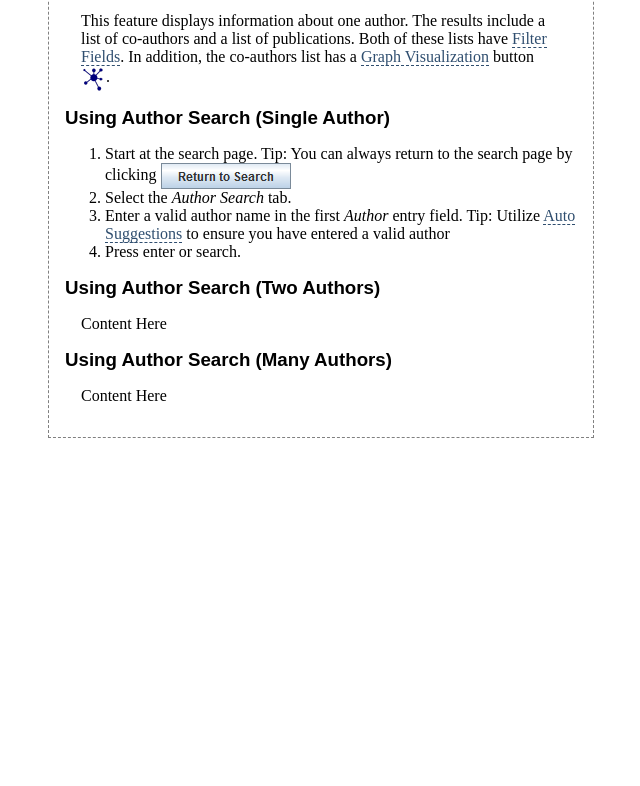
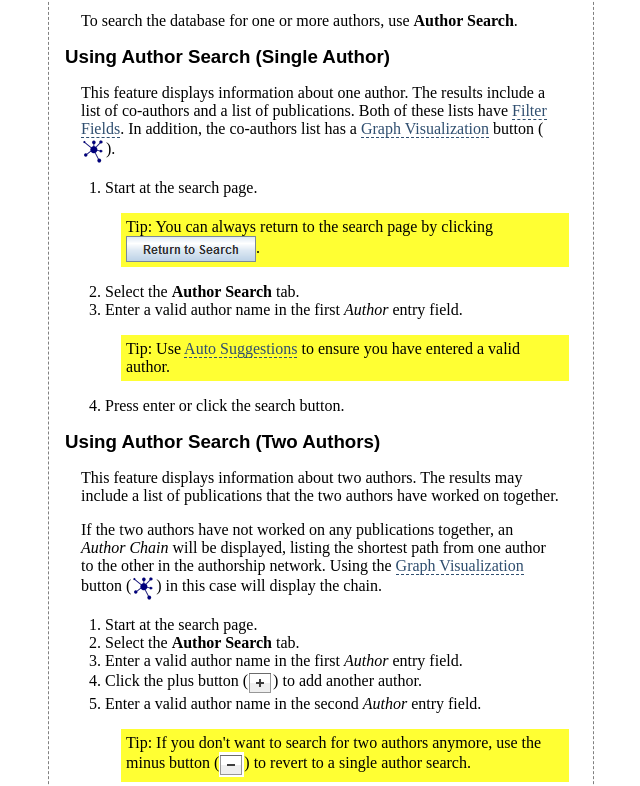
Before and after one commit to wcauchois/coauthor-browser, a plain HTML site: page manual/authorSearch.html in a window 1280 px wide. Shown: the part 74-860 px from the top of the page, without its empty margins (319-959 px from the left). Before the commit the page ends 800 px from the top, so only its background shows below. Drawn offline with Linux system fonts and the light colour scheme.

Commit message:
added a bunch of info about author search to the manual

```diff
--- a/manual/authorSearch.html
+++ b/manual/authorSearch.html
@@ -9,17 +9,41 @@
 <body>
 	<h3>Author Search</h3>
 	<p class="backLink"><a href="index.html">&raquo; Back to Getting Started</a></p>
-	<p>This feature displays information about one author. The results include a list of co-authors and a list of publications. Both of these lists have <a href="filterFields.html">Filter Fields</a>. In addition, the co-authors list has a <a href="graphVisualization.html">Graph Visualization</a> button <img src="img/VisualizeButton.png" />.</p>
+	<p>To search the database for one or more authors, use <strong>Author Search</strong>.</p>
+	<!-- TODO: screenshot of author search tab? -->
 	<h3>Using Author Search (Single Author)</h3>
+	<p>This feature displays information about one author. The results include a list of co-authors and a list of publications. Both of these lists have <a href="filterFields.html">Filter Fields</a>. In addition, the co-authors list has a <a href="graphVisualization.html">Graph Visualization</a> button (<img src="img/VisualizeButton.png" />).</p>
 	<ol>
-		<li>Start at the search page. Tip: You can always return to the search page by clicking <img src="img/returnToSearch.png" /></li>
-		<li>Select the <i>Author Search</i> tab.</li>
-		<li>Enter a valid author name in the first <i>Author</i> entry field. Tip: Utilize <a href="autoSuggest.html">Auto Suggestions</a> to ensure you have entered a valid author</li>
-		<li>Press enter or search.</li>
+		<li>Start at the search page.
+			<div class="tip">
+			Tip: You can always return to the search page by clicking <img src="img/returnToSearch.png" />.
+			</div>
+		</li>
+		<li>Select the <strong>Author Search</strong> tab.</li>
+		<li>Enter a valid author name in the first <em>Author</em> entry field.
+			<div class="tip">
+			Tip: Use <a href="autoSuggest.html">Auto Suggestions</a> to ensure you have entered a valid author.
+			</div>
+		</li>
+		<li>Press enter or click the search button.</li>
 	</ol>
 	<h3>Using Author Search (Two Authors)</h3>
-	<p>Content Here</p>
+	<p>This feature displays information about two authors. The results may include a list of publications that the two authors have worked on together.</p>
+	<p>If the two authors have not worked on any publications together, an <em>Author Chain</em> will be displayed, listing the shortest path from one author to the other in the authorship network. Using the <a href="graphVisualization.html">Graph Visualization</a> button (<img src="img/VisualizeButton.png" />) in this case will display the chain.</p>
+	<ol>
+		<li>Start at the search page.</li>
+		<li>Select the <strong>Author Search</strong> tab.</li>
+		<li>Enter a valid author name in the first <em>Author</em> entry field.</li>
+		<li>Click the plus button (<img src="img/plus.png" />) to add another author.</li>
+		<li>Enter a valid author name in the second <em>Author</em> entry field.
+			<div class="tip">
+			Tip: If you don't want to search for two authors anymore, use the minus button (<img src="img/minus.png" />) to revert to a single author search.
+			</div>
+		</li>
+		<li>Press enter or click the search button.</li>
+	</ol>
 	<h3>Using Author Search (Many Authors)</h3>
-	<p>Content Here</p>
+	<p>This feature displays information about multiple authors. The results include a list of publications that the authors have worked on together.</p>
+	<!-- TODO: pretty much the same thing as the other two cases right? -->
 </body>
 </html>
--- a/manual/styles.css
+++ b/manual/styles.css
@@ -10,6 +10,12 @@ h1, h2, h3, h4, h5 {
 	font-family: sans-serif;
 	margin-bottom: 0;
 	margin-top: 0;
+}
+
+div.tip {
+	margin: 1em;
+	background-color: #FF3;
+	padding: 5px;
 }
 
 ul {
```
Also changed, not shown: manual/index.html (+11 -1 lines), manual/img/minus.png (added), manual/img/plus.png (added).
